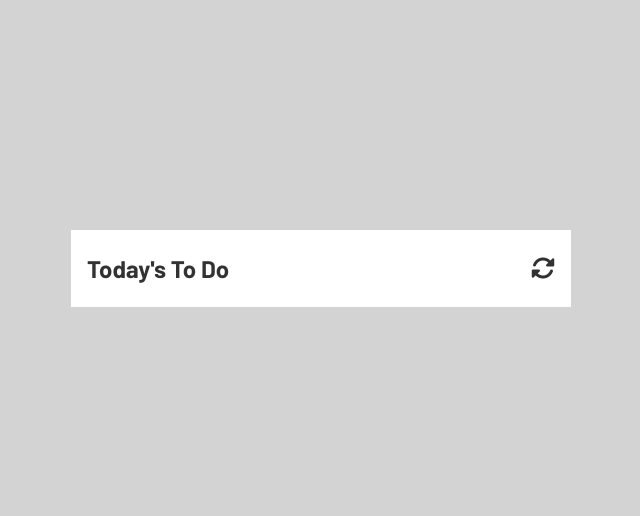
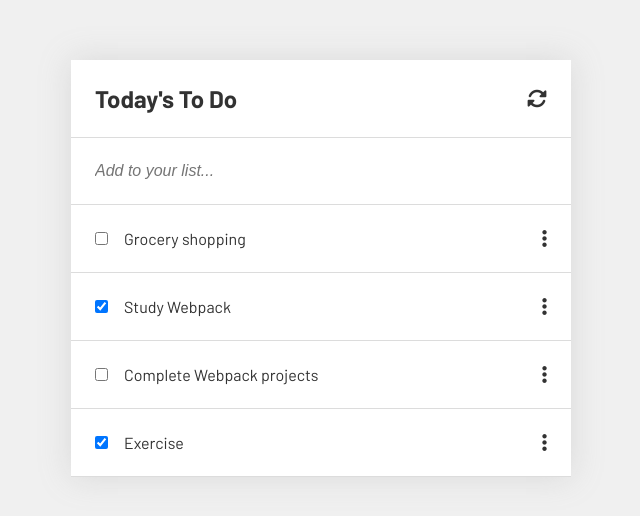
Before and after one commit to JauJau088/todo-list-webpack, a website built with webpack: page src/index.html in a window 1280 px wide. Shown: the part 132-648 px from the top of the page, without its empty margins (319-959 px from the left). Built offline with nearby package versions, Linux system fonts and the light colour scheme.

Commit message:
Add dynamic generation of to do list

```diff
--- a/src/index.js
+++ b/src/index.js
@@ -45,9 +45,19 @@ const mainContainer = document.querySelector('.todo-list-container');
 // title.textContent = 'Today\'s To Do';
 mainContainer.innerHTML = `<div class="row">
 <h1>Today's To Do</h1>
-<i class="fa-solid fa-rotate fa-xl font-awesome-icon"></i>
+<i class="fa-solid fa-rotate fa-lg font-awesome-icon"></i>
+</div>
+<div>
+<input placeholder="Add to your list...">
 </div>`;
 
-taskList.forEach(() => {
-  mainContainer.innerHTML += ``;
+taskList.forEach((e) => {
+  let isChecked = null;
+  if (e.completed === true) isChecked = 'checked';
+
+  mainContainer.innerHTML += `<div class="row">
+  <input class="checkbox" type="checkbox" ${isChecked}>
+  <p>${e.description}</p>
+  <i class="fa-solid fa-ellipsis-vertical fa-lg font-awesome-icon"></i>
+  </div>`;
 });
--- a/src/style.css
+++ b/src/style.css
@@ -15,6 +15,7 @@ html {
 }
 
 body {
+  background-color: rgba(240, 240, 240, 1);
   font-family: Barlow, Arial, sans-serif;
   color: rgba(50, 50, 50, 1);
 }
@@ -23,13 +24,32 @@ h1 {
   font-size: 1.5rem;
 }
 
+p {
+  width: 100%;
+}
+
+input {
+  width: 100%;
+  border: none;
+  padding: 1.5rem;
+  font-size: 1rem;
+  border-bottom: 1px solid rgba(220, 220, 220, 1);
+}
+
+input::placeholder {
+  font-style: italic;
+}
+
+input:focus {
+  outline-color: grey;
+}
+
 /*  */
 .body {
   display: flex;
   flex-direction: column;
   justify-content: center;
   align-items: center;
-  background-color: lightgrey;
   min-height: 100vh;
 }
 
@@ -37,12 +57,15 @@ h1 {
   width: 500px;
   max-width: 500px;
   background-color: white;
+  box-shadow: 0 0 30px rgba(150, 150, 150, 0.25);
 }
 
 .row {
   display: flex;
   justify-content: space-between;
-  padding: 1.5em 1em;
+  align-items: center;
+  padding: 1.5rem;
+  border-bottom: 1px solid rgba(220, 220, 220, 1);
 }
 
 .font-awesome-icon {
@@ -50,3 +73,8 @@ h1 {
   align-items: center;
   justify-content: center;
 }
+
+.checkbox {
+  width: fit-content;
+  margin-right: 1rem;
+}
```
Also changed, not shown: dist/main.js.
